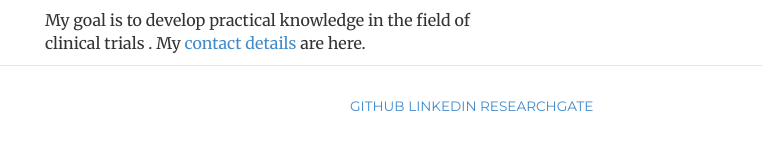
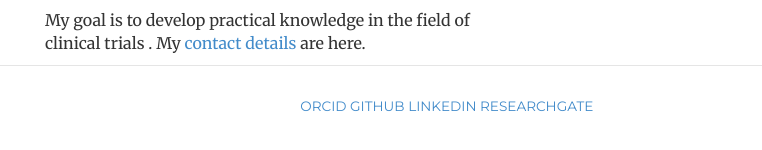
Before and after one commit to haquemdanamul/haquemdanamul, a Jekyll site: the page built from index.html, in a window 1280 px wide. Shown: the part 575-725 px from the top of the page, without its empty margins (250-1012 px from the left). Built offline with Jekyll 4.4.1, drawn with Linux system fonts in a browser that asks for light colours; nearby versions of some CDN libraries; library files that are not in the unit come from our copies.

Commit message:
Update footer.html

```diff
--- a/_includes/footer.html
+++ b/_includes/footer.html
@@ -4,7 +4,7 @@
 	<p><small></small></p>
 	</div>
 	<div class="col-sm-8" role="navigation">
-	<p class="nav nav-pills pull-right"><small><a href="/follow" title="VISIT ME">GitHub LinkedIn Researchgate</a></small></p>
+	<p class="nav nav-pills pull-right"><small><a href="/follow" title="VISIT ME">Orcid GitHub LinkedIn Researchgate</a></small></p>
 	</div>
 	</div>
 </div> <!-- /footer -->
```
